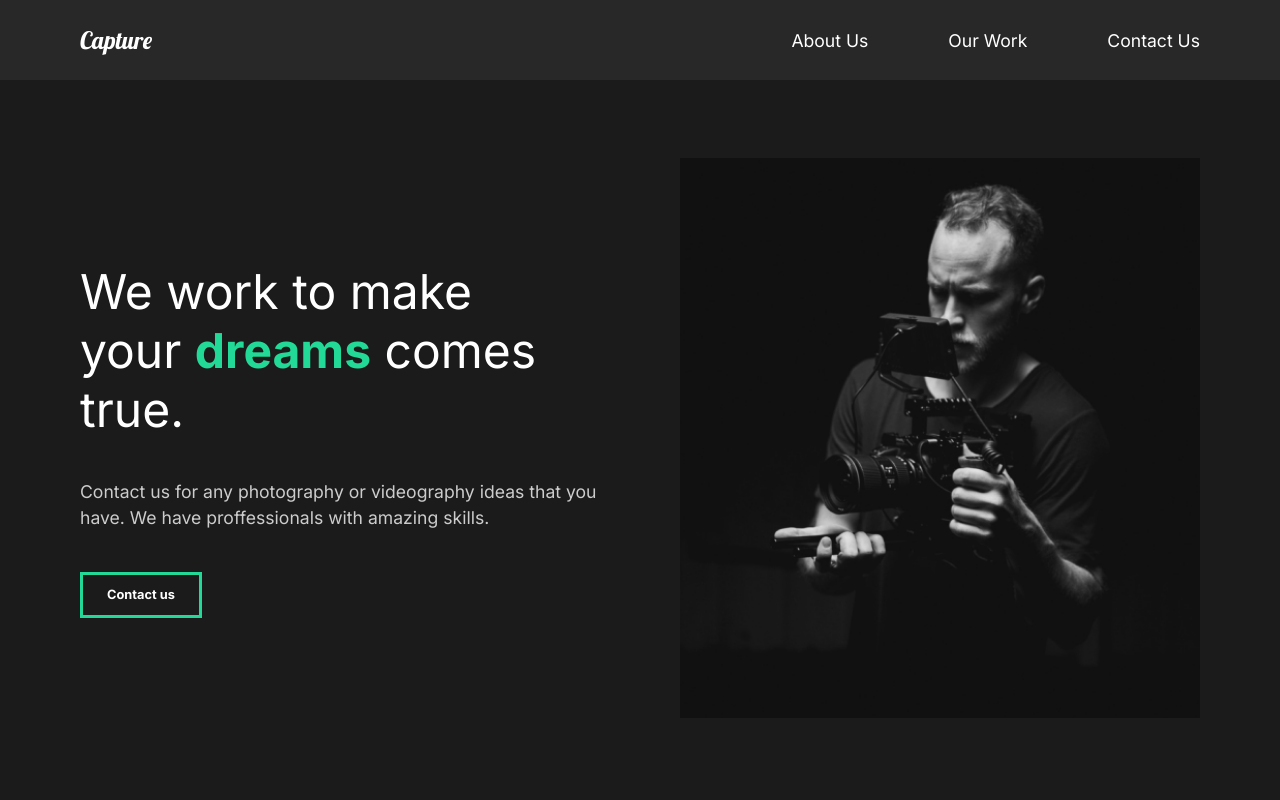
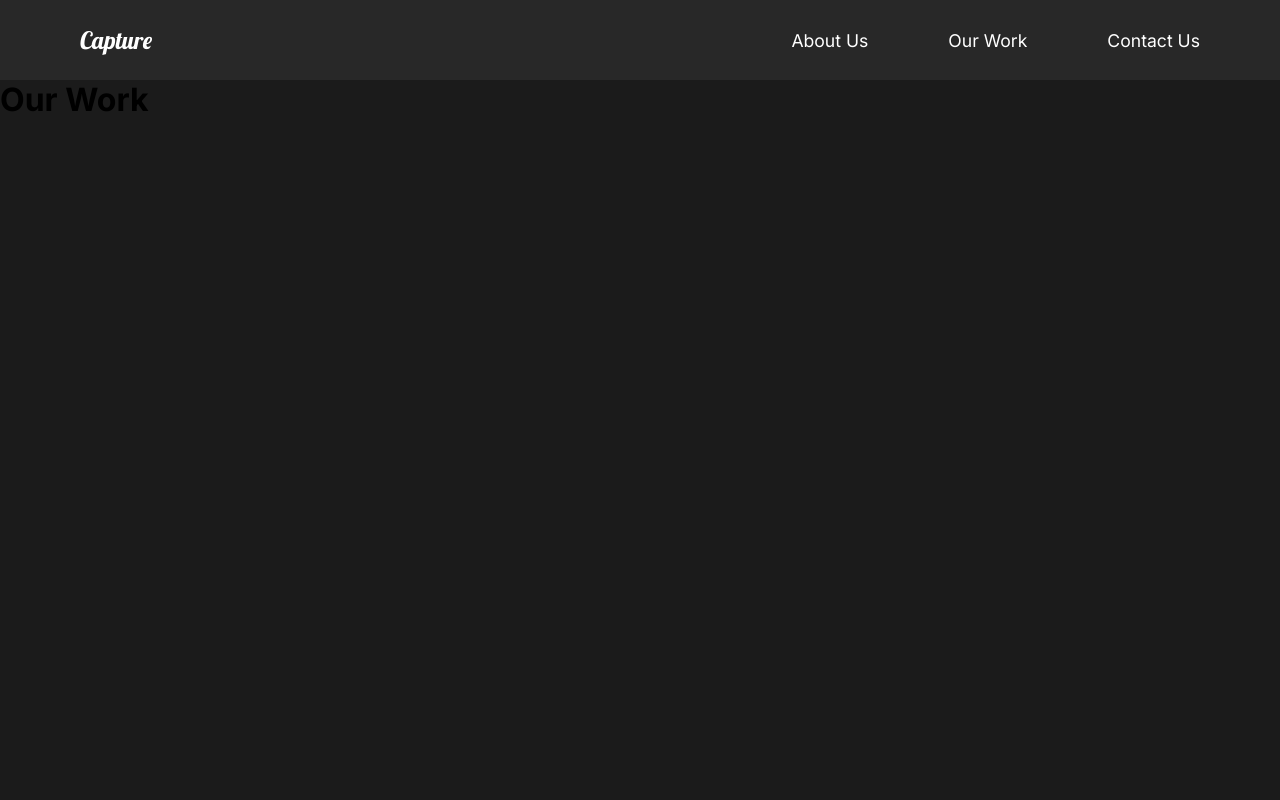
Before and after one commit to mohasin-hossain/film-mania-react, a React (Create React App) app: page /work in a window 1280 px wide. Shown: the top 800 px of the page. Built offline with nearby package versions, Linux system fonts and the light colour scheme.

Commit message:
Adding React Router

```diff
--- a/src/App.js
+++ b/src/App.js
@@ -3,14 +3,29 @@ import React from "react";
 import GlobalStyle from "./components/GlobalStyle";
 // Importing Pages
 import AboutUs from "./pages/AboutUs";
-import Nav from './components/Nav';
+import OurWork from "./pages/OurWork";
+import ContactUs from "./pages/ContactUs";
+// Importing Navigation
+import Nav from "./components/Nav";
+// Router
+import { Route, Switch } from "react-router-dom";
 
 function App() {
   return (
     <div className="App">
       <GlobalStyle />
       <Nav />
-      <AboutUs />
+      <Switch>
+        <Route path="/" exact>
+          <AboutUs />
+        </Route>
+        <Route path="/work">
+          <OurWork />
+        </Route>
+        <Route path="/contact">
+          <ContactUs />
+        </Route>
+      </Switch>
     </div>
   );
 }
--- a/src/components/Nav.js
+++ b/src/components/Nav.js
@@ -1,23 +1,22 @@
 import React from "react";
 import styled from "styled-components";
+import { Link } from "react-router-dom";
 
 const Nav = () => {
   return (
     <StyledNav>
       <h1>
-        <a id="logo" href="#">
-          Capture
-        </a>
+        <Link to="/" id="logo">Capture</Link>
       </h1>
       <ul>
         <li>
-          <a href="#">About Us</a>
+          <Link to="/">About Us</Link>
         </li>
         <li>
-          <a href="#">Our Work</a>
+          <Link to="/work">Our Work</Link>
         </li>
         <li>
-          <a href="#">Contact Us</a>
+          <Link to="/contact">Contact Us</Link>
         </li>
       </ul>
     </StyledNav>
--- a/src/index.js
+++ b/src/index.js
@@ -1,5 +1,11 @@
 import React from "react";
 import ReactDOM from "react-dom";
 import App from "./App";
+import { BrowserRouter } from "react-router-dom";
 
-ReactDOM.render(<App />, document.getElementById("root"));
+ReactDOM.render(
+  <BrowserRouter>
+    <App />
+  </BrowserRouter>,
+  document.getElementById("root")
+);
--- /dev/null
+++ b/src/pages/ContactUs.js
@@ -0,0 +1,11 @@
+import React from "react";
+
+const ContactUs = () => {
+  return (
+    <div>
+      <h1>Contact Us</h1>
+    </div>
+  );
+};
+
+export default ContactUs;
--- /dev/null
+++ b/src/pages/OurWork.js
@@ -0,0 +1,11 @@
+import React from "react";
+
+const OurWork = () => {
+  return (
+    <div>
+      <h1>Our Work</h1>
+    </div>
+  );
+};
+
+export default OurWork;
```
